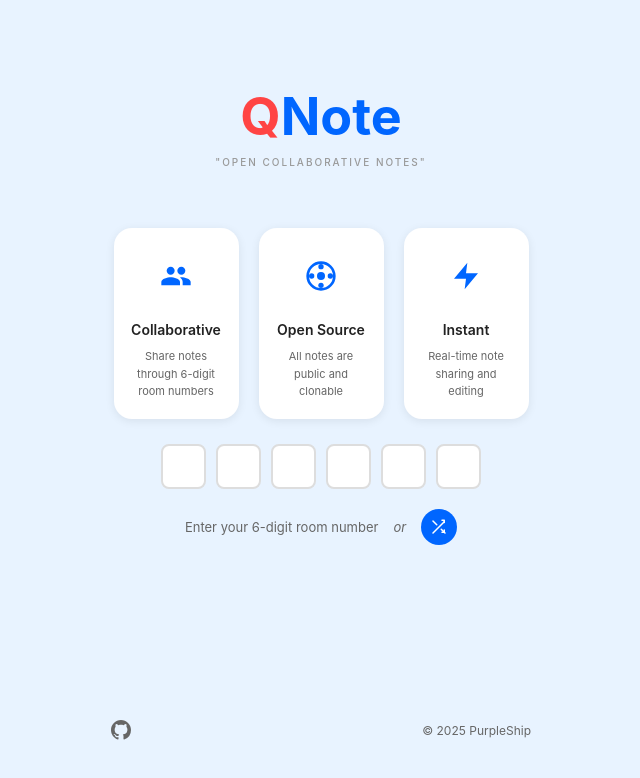
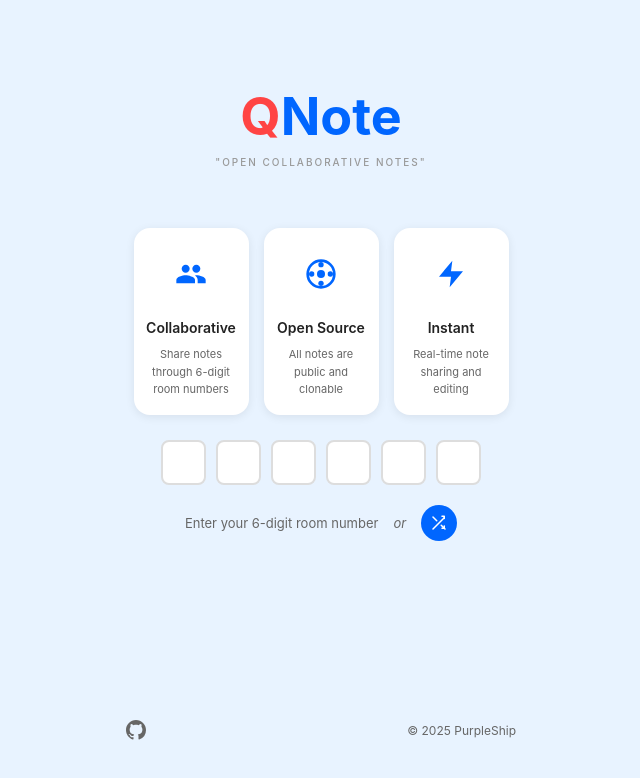
Before and after one commit to PurpleShipHub/QNote, a website: page index.html in a window 1280 px wide. Shown: the whole page, without its empty margins (319-959 px from the left). Drawn offline with Linux system fonts and the light colour scheme.

Commit message:
버그 수정

```diff
--- a/script.js
+++ b/script.js
@@ -170,6 +170,10 @@ function enterRoom(room) {
 }
 
 function loadRoomData(room) {
+    // Clear previous content first
+    noteEditor.value = '';
+    lastSaved = null;
+
     // Load from localStorage (in real app, this would be from server)
     const savedData = localStorage.getItem(`qnote_${room}`);
 
@@ -177,9 +181,11 @@ function loadRoomData(room) {
         const data = JSON.parse(savedData);
         noteEditor.value = data.content || '';
         lastSaved = data.lastSaved;
-        updateCharCount();
-        updateSaveStatus();
     }
+
+    // Always update UI
+    updateCharCount();
+    updateSaveStatus();
 }
 
 function handleNoteInput() {
@@ -281,6 +287,13 @@ function copyNote() {
 }
 
 function goToTitleScreen() {
+    // Clear current room data
+    currentRoom = '';
+    noteEditor.value = '';
+    lastSaved = null;
+    updateCharCount();
+    updateSaveStatus();
+
     // Clear PIN inputs
     pinInputs.forEach(input => {
         input.value = '';
--- a/styles.css
+++ b/styles.css
@@ -14,7 +14,7 @@ body {
 }
 
 #app {
-    width: 500px;
+    width: 450px;
     height: 700px;
     background: #e8f3ff;
     position: relative;
@@ -35,7 +35,7 @@ body {
     flex: 1;
     display: flex;
     flex-direction: column;
-    padding: 35px 40px;
+    padding: 35px 30px;
     padding-bottom: 55px; /* Space for footer */
 }
 
@@ -78,15 +78,15 @@ body {
 .features {
     display: flex;
     justify-content: center;
-    gap: 20px;
+    gap: 15px;
     margin-bottom: 20px;
 }
 
 .feature {
-    width: 125px;
+    width: 115px;
     background: white;
-    border-radius: 18px;
-    padding: 18px 12px;
+    border-radius: 16px;
+    padding: 16px 10px;
     box-shadow: 0 2px 10px rgba(0, 0, 0, 0.08);
     text-align: center;
 }
@@ -368,7 +368,7 @@ body {
     align-items: center;
     font-size: 12px;
     color: #666;
-    padding: 0 40px;
+    padding: 0 30px;
     background: #e8f3ff;
 }
 
```
